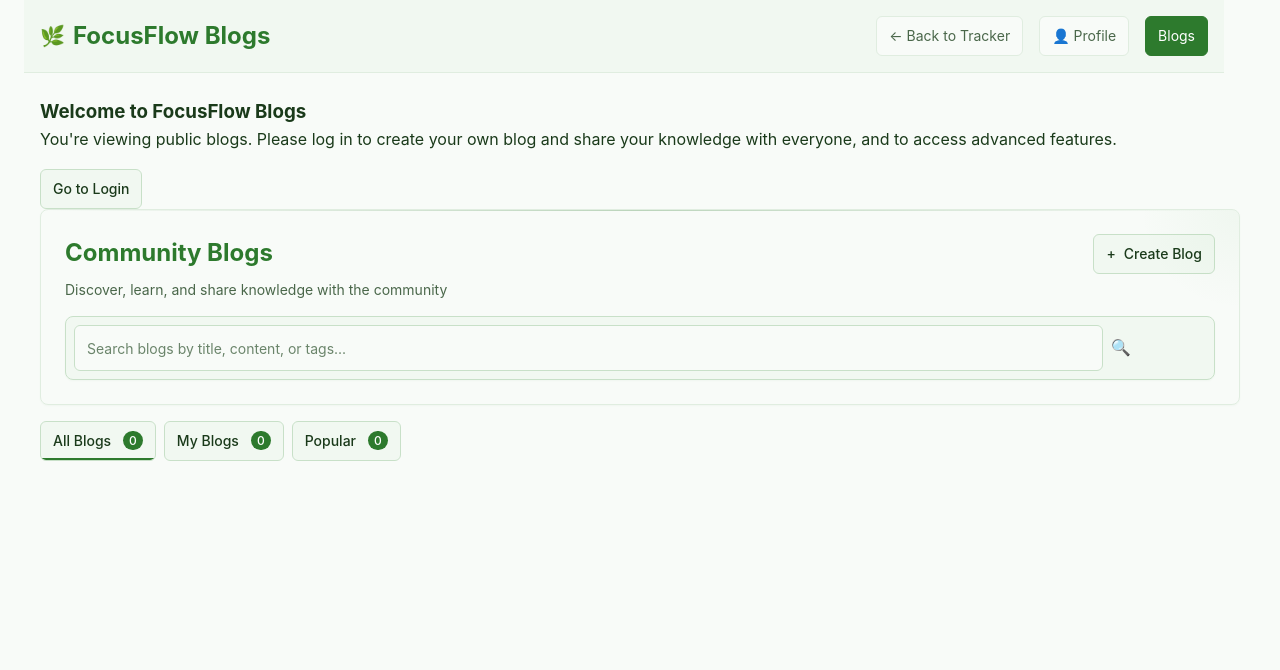
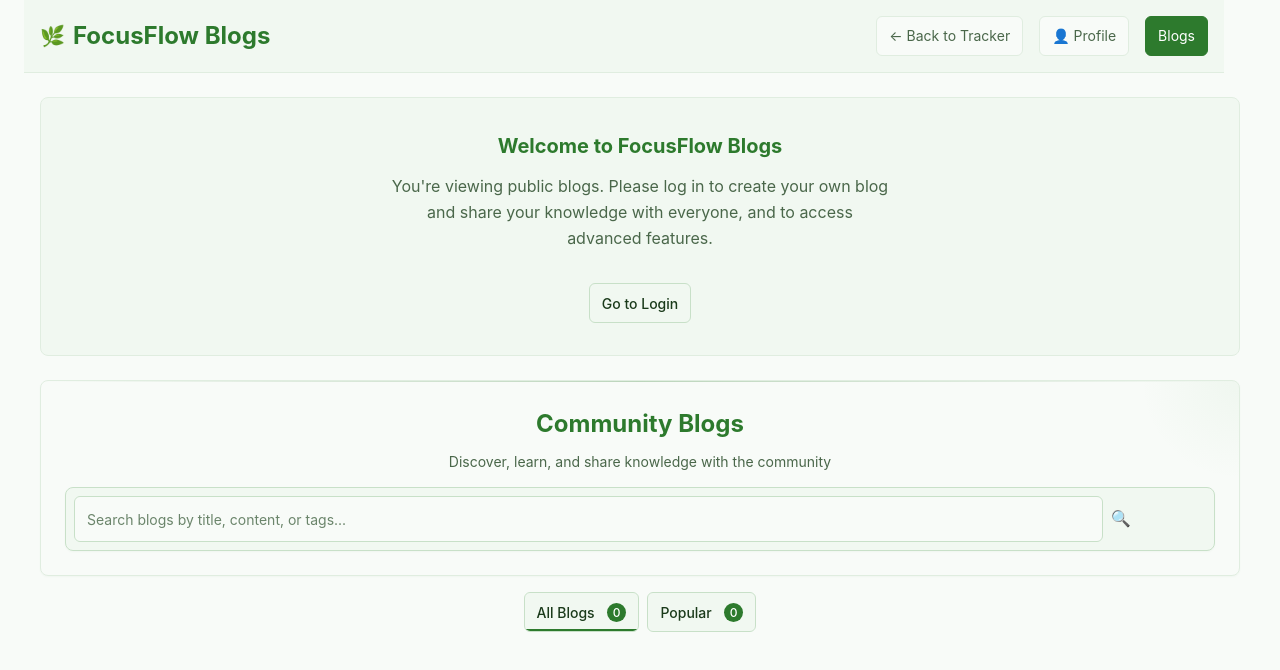
Before and after one commit to anupam6335/Focus-Flow, a website: page public/blogs.html in a window 1280 px wide. Drawn offline with Linux system fonts and the light colour scheme; no server answers.

Commit message:
Update blogs.css

```diff
--- a/public/css/blogs.css
+++ b/public/css/blogs.css
@@ -2225,3 +2225,55 @@ header {
   );
   pointer-events: none;
 }
+
+/* Unlogged User Message Styles */
+.unlogged-message {
+  text-align: center;
+  padding: var(--codeleaf-space-8);
+  background: var(--codeleaf-bg-secondary);
+  border: 1px solid var(--codeleaf-border-light);
+  border-radius: var(--codeleaf-radius-lg);
+  margin-bottom: var(--codeleaf-space-6);
+  animation: elegantFadeIn 0.8s ease-out;
+}
+
+.unlogged-message h3 {
+  color: var(--codeleaf-accent-primary);
+  margin-bottom: var(--codeleaf-space-3);
+  font-size: var(--codeleaf-font-xl);
+}
+
+.unlogged-message p {
+  color: var(--codeleaf-text-secondary);
+  margin-bottom: var(--codeleaf-space-4);
+  font-size: var(--codeleaf-font-base);
+  line-height: 1.6;
+  max-width: 500px;
+  margin-left: auto;
+  margin-right: auto;
+}
+
+/* Hide create blog button for unlogged users */
+.unlogged-user .create-blog-btn-integrated,
+.unlogged-user #tab-my-blogs {
+  display: none !important;
+}
+
+/* Adjust header for unlogged users */
+.unlogged-user .blog-header-main {
+  justify-content: center;
+}
+
+.unlogged-user .blog-header-title-section {
+  text-align: center;
+}
+
+/* Hide My Blogs tab for unlogged users */
+.unlogged-user #tab-my-blogs {
+  display: none !important;
+}
+
+/* Adjust tabs container when My Blogs is hidden */
+.unlogged-user .tabs-compact {
+  justify-content: center;
+}
```
